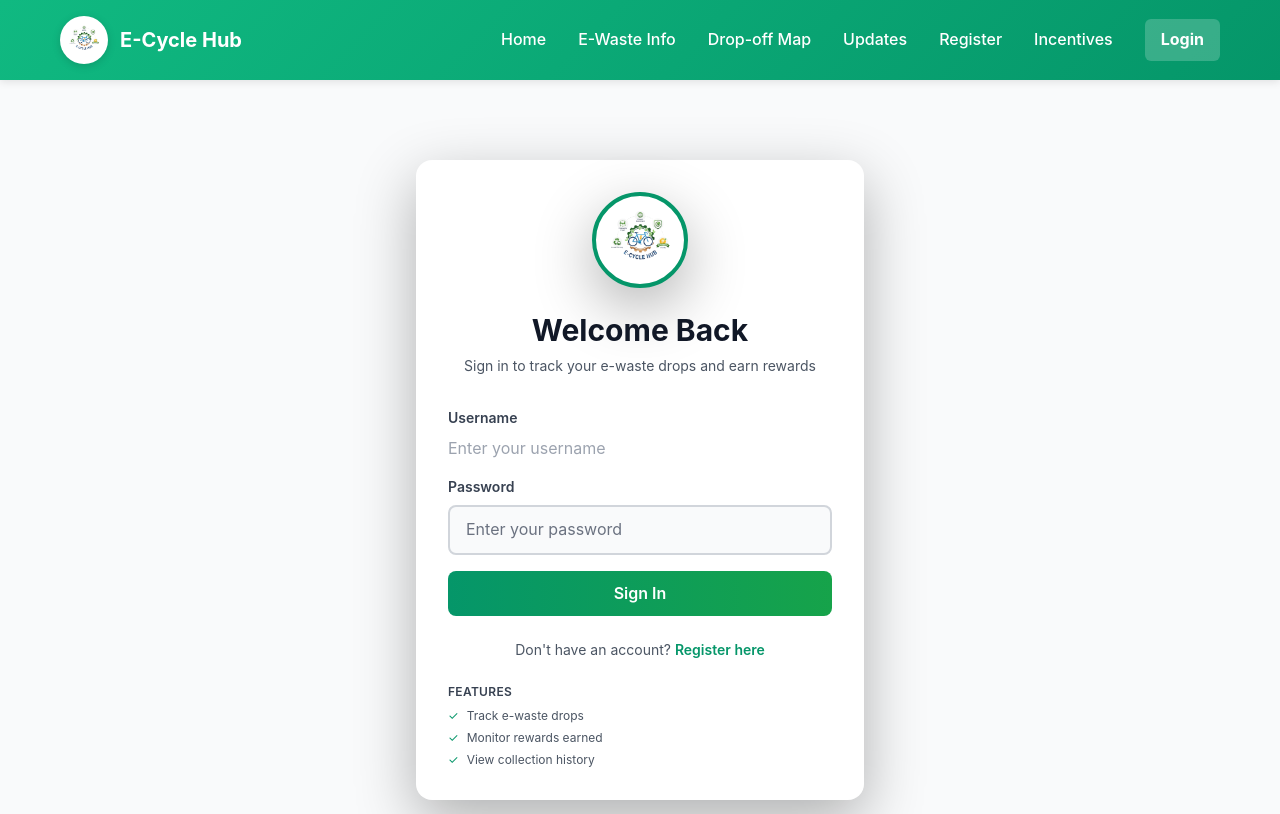
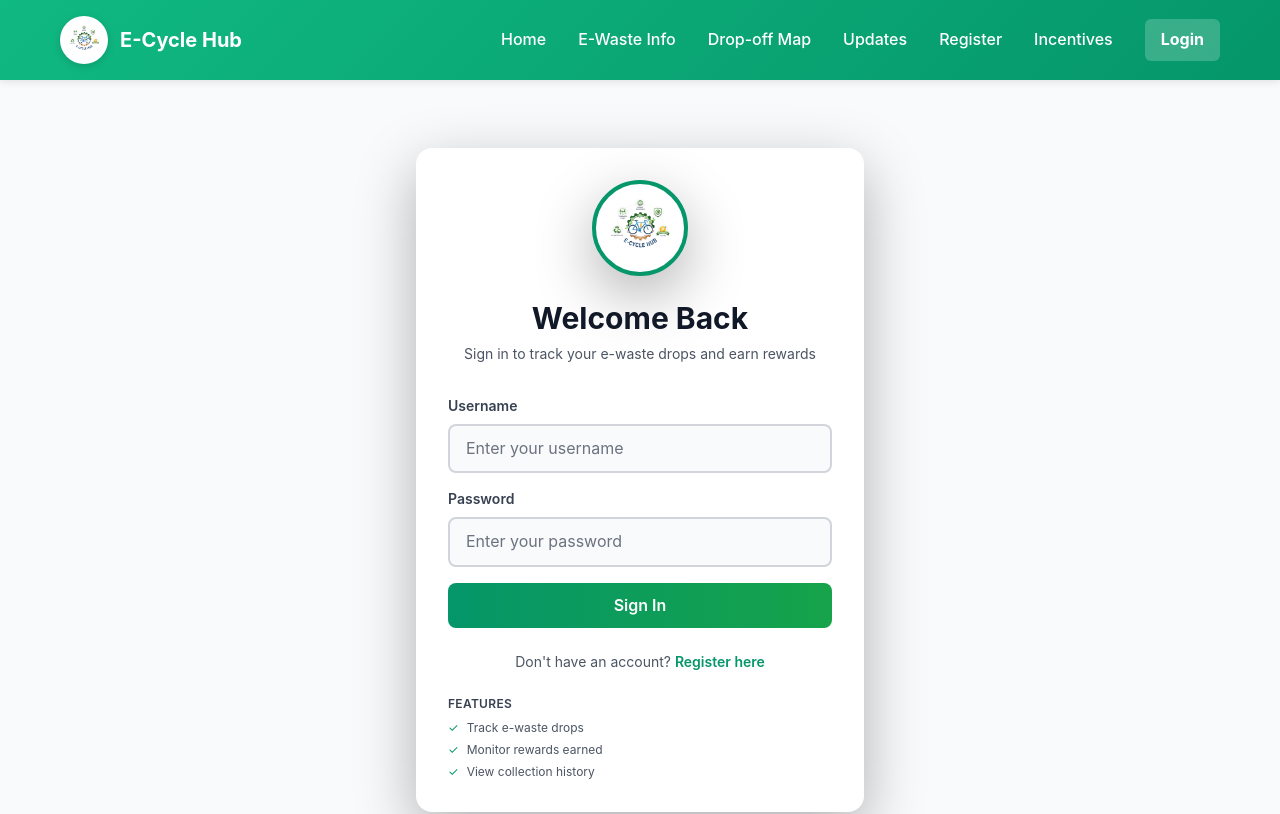
Before and after one commit to Arnold277356/Code-LOCAL, a React (Create React App) app in the folder frontend/: page /login in a window 1280 px wide. Shown: the top 814 px of the page. Built offline with nearby package versions, Linux system fonts and the light colour scheme; no server answers; the HTML template or start-up script is replaced by a standard one.

Commit message:
im tired boss

```diff
--- a/frontend/src/pages/LoginPage.js
+++ b/frontend/src/pages/LoginPage.js
@@ -81,7 +81,7 @@ function LoginPage() {
                   value={email}
                   onChange={(e) => setEmail(e.target.value)}
                   placeholder="Enter your username" // Update placeholder
-              className="..."
+                  className="w-full px-4 py-2.5 border-2 border-gray-300 rounded-lg focus:outline-none focus:border-emerald-600 focus:ring-2 focus:ring-emerald-100 transition-all bg-gray-50 text-gray-900 placeholder-gray-500"
                   required
                 />
               </div>
```
Lines whose indentation alone changed are shown as unchanged.
